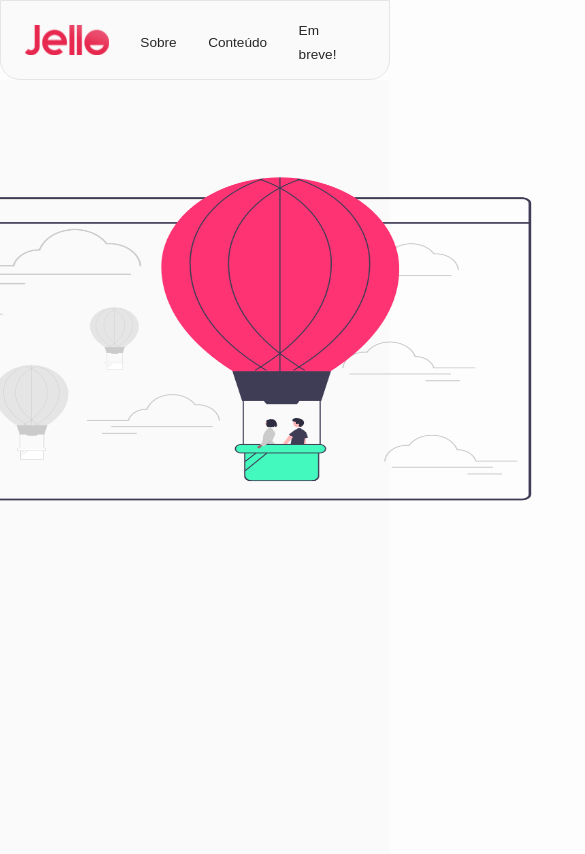
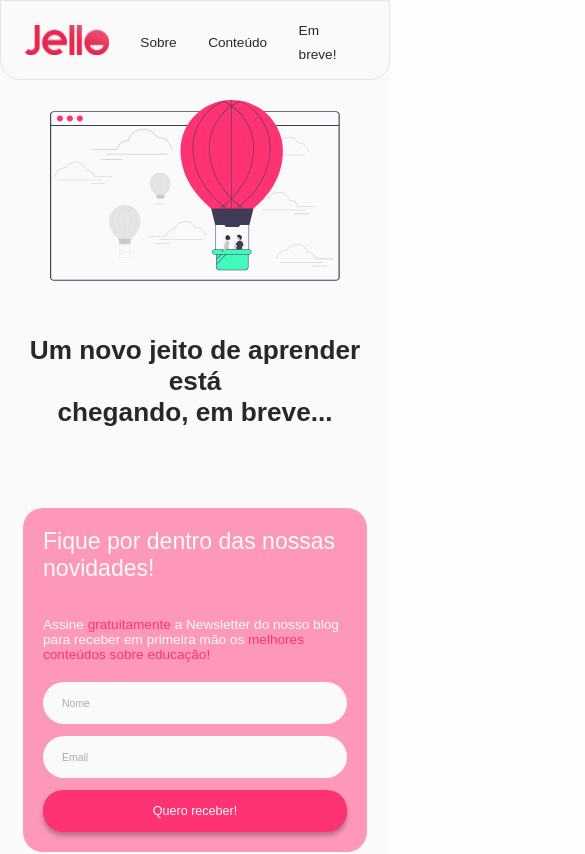
Before and after one commit to Jello-Education/front_blog, a Next.js app: page /coming in a window 390 px wide. Shown: the top 854 px of the page, 585 px wide, since content can reach past the window. Built offline with nearby package versions, Linux system fonts and the light colour scheme.

Commit message:
[Andre L] fix: screen responsiveness coming soon

```diff
--- a/src/components/Shared/ButtonComponent/styles.ts
+++ b/src/components/Shared/ButtonComponent/styles.ts
@@ -4,7 +4,7 @@ import { shade } from "polished";
 export const Container = styled.button`
   display: flex;
   flex: 1;
-  width: 24rem;
+  width: 100%;
   height: 4rem;
 
   background: #fd3373;
--- a/src/components/Shared/InputComponent/styles.tsx
+++ b/src/components/Shared/InputComponent/styles.tsx
@@ -3,11 +3,11 @@ import styled from "styled-components";
 export const Container = styled.div`
   display: flex;
   flex: 1;
-  width: 24rem;
+  width: 100%;
   height: 4rem;
 
   margin-bottom: 12px;
-  margin-right: 24px;
+  /* margin-right: 24px; */
   padding-left: 19px;
 
   background: #fafafa;
--- a/src/components/Shared/NewsletterSection/styles.ts
+++ b/src/components/Shared/NewsletterSection/styles.ts
@@ -1,15 +1,14 @@
-import styled from 'styled-components';
+import styled from "styled-components";
 
-import InputComponent from '../InputComponent';
-import ButtonComponent from '../ButtonComponent';
+import InputComponent from "../InputComponent";
+import ButtonComponent from "../ButtonComponent";
 
 export const Container = styled.div`
-
   .newsletter-section {
     display: flex;
     width: 100%;
 
-    @media(max-width: 1100px) {
+    @media (max-width: 1100px) {
       padding: 0 10px;
 
       img {
@@ -20,7 +19,7 @@ export const Container = styled.div`
     .newsletter-container {
       display: flex;
       width: 100%;
-      padding: 30px;
+      padding: 20px;
 
       background: #fd98b8;
       border-radius: 20px;
@@ -45,7 +44,7 @@ export const Container = styled.div`
           margin-bottom: 15px;
 
           span {
-            font-family: 'Poppins', sans-serif;
+            font-family: "Poppins", sans-serif;
             font-weight: 500;
             font-size: 2.2rem;
             color: #fafafa;
@@ -66,13 +65,13 @@ export const Container = styled.div`
           p {
             width: 100%;
             padding-top: 20px;
-            font-family: 'Poppins', sans-serif;
+            font-family: "Poppins", sans-serif;
             font-weight: 500;
             font-size: 1.3rem;
             color: #fafafa;
 
             span {
-              font-family: 'Poppins', sans-serif;
+              font-family: "Poppins", sans-serif;
               font-weight: 500;
               font-size: 1.3rem;
               color: #fd3373;
@@ -80,8 +79,7 @@ export const Container = styled.div`
           }
 
           .forms {
-            height: 200px;
-            width: 32%;
+            width: 100%;
           }
         }
       }
--- a/src/pages/coming/index.tsx
+++ b/src/pages/coming/index.tsx
@@ -1,33 +1,31 @@
-import React from 'react';
+import React from "react";
 
-import Header from '../../components/Shared/Header';
-import NewsletterSection from '../../components/Shared/NewsletterSection';
-import JelloInfo from '../../components/Shared/JelloInfo';
-import SEO from '../../components/Seo';
+import Header from "../../components/Shared/Header";
+import NewsletterSection from "../../components/Shared/NewsletterSection";
+import JelloInfo from "../../components/Shared/JelloInfo";
+import SEO from "../../components/Seo";
 
-import { Container, ComingSoonContainer } from '../../styles/comingStyles';
-
+import { Container, ComingSoonContainer } from "../../styles/comingStyles";
 
 const Coming: React.FC = () => {
   return (
-    <Container>
-      <Header />
+    <>
+      <Container>
+        <Header />
 
-      <SEO title="Em breve"/>
+        <SEO title="Em breve" />
 
-      <ComingSoonContainer>
-        <img
-          src="/em-breve.png"
-          alt="Imagem ilustrativa para 'Em breve'"
-          />
+        <ComingSoonContainer>
+          <img src="/em-breve.svg" alt="Imagem ilustrativa para 'Em breve'" />
 
-        <h2>Em breve...</h2>
-      </ComingSoonContainer>
-
-      <NewsletterSection />
-
+          <h2>
+            Um novo jeito de aprender está <br /> chegando, em breve...
+          </h2>
+          <NewsletterSection />
+        </ComingSoonContainer>
+      </Container>
       <JelloInfo />
-    </Container>
+    </>
   );
 };
 
--- a/src/styles/comingStyles.ts
+++ b/src/styles/comingStyles.ts
@@ -1,31 +1,55 @@
-import styled from 'styled-components';
+import styled from "styled-components";
 
 export const Container = styled.div`
   width: 100%;
   background: #fafafa;
+  align-items: center;
+  display: flex;
+  justify-content: center;
+
+  margin-bottom: -100px;
 `;
 
 export const ComingSoonContainer = styled.div`
   margin-top: 80px;
-  padding: 20px 0;
+  padding: 20px;
   display: flex;
   flex-direction: column;
   align-items: center;
+  max-width: 1120px;
+  justify-content: center;
+  align-items: center;
 
   img {
-    width: 980px;
-    height: 1080px;
+    width: 764px;
+    height: 581px;
   }
 
   h2 {
     display: flex;
     justify-content: center;
     margin-top: 54px;
-    margin-bottom: 133px;
+    margin-bottom: 80px;
 
-    font-family: 'Montserrat', sans-serif;
+    font-family: "Montserrat", sans-serif;
     font-weight: 700;
-    font-size: 48px;
+    font-size: 2.5rem;
     color: #282828;
+
+    text-align: center;
+  }
+
+  @media (max-width: 800px) {
+    img {
+      width: 564px;
+      height: 381px;
+    }
+  }
+
+  @media (max-width: 500px) {
+    img {
+      width: 364px;
+      height: 181px;
+    }
   }
 `;
```
Also changed, not shown: public/em-breve.svg (added).
